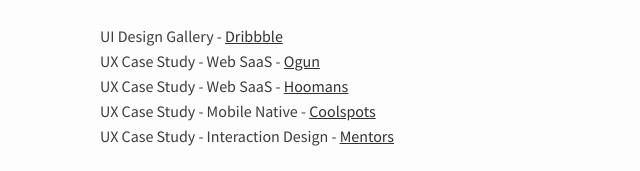
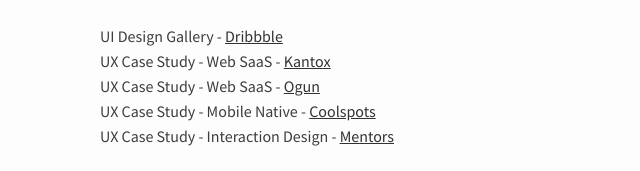
Before and after one commit to JacopoContin/portfolio, a plain HTML site: page index.html in a window 1280 px wide. Shown: the part 629-800 px from the top of the page, 0-640 px from the left. Drawn offline with Linux system fonts and the light colour scheme.

Commit message:
Add files via upload

```diff
--- a/index.html
+++ b/index.html
@@ -46,8 +46,9 @@
 					<h2>Portfolio</h2>
 					<ul>
 						<li>UI Design Gallery - <a href="https://dribbble.com/jacopocontin" target="_blank">Dribbble</a></li>
+						<li>UX Case Study - Web SaaS - <a href="http://digital-maia.com/onboarding" target="_blank">Kantox</a></li>
 						<li>UX Case Study - Web SaaS - <a href="http://digital-maia.com/ogun" target="_blank">Ogun</a></li>
-						<li>UX Case Study - Web SaaS - <a href="https://invis.io/RHRWZYFUCPM" target="_blank">Hoomans</a></li>
+						<!--<li>UX Case Study - Web SaaS - <a href="https://invis.io/RHRWZYFUCPM" target="_blank">Hoomans</a></li>-->
 						<li>UX Case Study - Mobile Native - <a href="http://digital-maia.com/coolspots" target="_blank">Coolspots</a></li>
 						<li>UX Case Study - Interaction Design - <a href="https://medium.com/@jacopojappycontin/mentors-an-occupational-wellness-app-eb0d4f088df2" target="_blank">Mentors</a></li>
 
```
